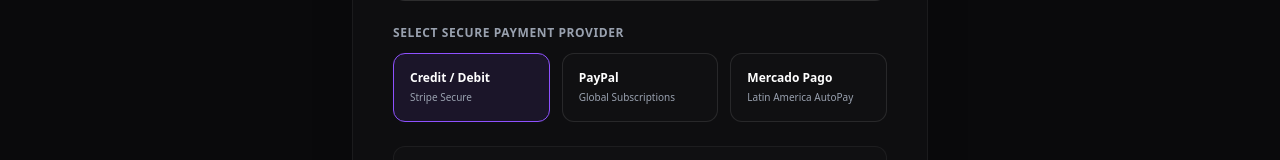
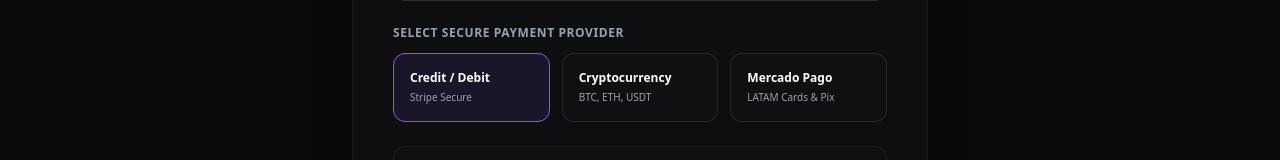
Before and after one commit to legolas0630/AuraTV, a Next.js app: page /register in a window 1280 px wide. Shown: the part 441-601 px from the top of the page. Built offline with nearby package versions, Linux system fonts and the light colour scheme; no server answers.

Commit message:
feat: pasarela de pagos automatizada con Mercado Pago y Webhooks

```diff
--- a/package.json
+++ b/package.json
@@ -10,6 +10,7 @@
   },
   "dependencies": {
     "@supabase/supabase-js": "^2.106.1",
+    "mercadopago": "^3.0.0",
     "next": "16.2.6",
     "react": "19.2.4",
     "react-dom": "19.2.4"
--- /dev/null
+++ b/src/app/api/playlist/checkout/mercadopago/route.ts
@@ -0,0 +1,56 @@
+import { NextResponse } from 'next/server';
+import { MercadoPagoConfig, Preference } from 'mercadopago';
+
+// Inicializamos el cliente con tu token secreto
+const client = new MercadoPagoConfig({
+  accessToken: process.env.MERCADOPAGO_ACCESS_TOKEN!
+});
+
+export async function POST(request: Request) {
+  try {
+    const { email, streamToken, currency } = await request.json();
+
+    if (!email || !streamToken) {
+      return NextResponse.json({ error: 'Faltan datos obligatorios.' }, { status: 400 });
+    }
+
+    const preference = new Preference(client);
+
+    // Calculamos la URL base dinámica para los retornos
+    const origin = request.headers.get('origin') || 'https://auratv.vercel.app';
+
+    const response = await preference.create({
+      body: {
+        items: [
+          {
+            id: 'auratv-premium',
+            title: 'AuraTV Premium - Activación Línea Global',
+            quantity: 1,
+            unit_price: currency === 'MXN' ? 175.00 : 9.99, // Ajuste dinámico de tarifa estimada según la moneda
+            currency_id: currency === 'MXN' ? 'MXN' : 'USD',
+          }
+        ],
+        payer: {
+          email: email
+        },
+        // Mapeamos el token único como referencia externa para que viaje con el pago
+        external_reference: streamToken,
+        back_urls: {
+          success: `${origin}/dashboard?status=success`,
+          failure: `${origin}/register?status=failed`,
+          pending: `${origin}/dashboard?status=pending`,
+        },
+        auto_return: 'approved',
+        // Desactivamos métodos que no nos interesen si quisiéramos (opcional)
+        notification_url: `${origin}/api/webhooks/mercadopago`, // El cerebro que recibirá el aviso de pago
+      }
+    });
+
+    // Retornamos el link de pago (init_point) hacia el frontend
+    return NextResponse.json({ id: response.id, init_point: response.init_point });
+
+  } catch (error: any) {
+    console.error('Error creando preferencia MP:', error);
+    return NextResponse.json({ error: 'Error interno del servidor de pagos.' }, { status: 500 });
+  }
+}
--- /dev/null
+++ b/src/app/api/webhooks/mercadopago/route.ts
@@ -0,0 +1,63 @@
+import { NextResponse } from 'next/server';
+import { createClient } from '@supabase/supabase-js';
+
+// Cliente privilegiado de Supabase para guardar cambios del servidor
+const supabaseAdmin = createClient(
+  process.env.NEXT_PUBLIC_SUPABASE_URL!,
+  process.env.SUPABASE_SERVICE_ROLE_KEY!
+);
+
+export async function POST(request: Request) {
+  try {
+    const body = await request.json();
+
+    // Mercado Pago envía alertas por múltiples acciones. Solo nos importan los pagos ("payment")
+    if (body.action === 'payment.created' || body.type === 'payment') {
+      const paymentId = body.data?.id || body.id;
+
+      // Consultamos el estado real del pago directamente a la API de Mercado Pago para evitar hackeos
+      const mpRes = await fetch(`https://api.mercadopago.com/v1/payments/${paymentId}`, {
+        headers: {
+          Authorization: `Bearer ${process.env.MERCADOPAGO_ACCESS_TOKEN}`
+        }
+      });
+
+      if (!mpRes.ok) {
+        return new Response('Error consultando pago en Mercado Pago', { status: 400 });
+      }
+
+      const paymentData = await mpRes.json();
+
+      // Verificamos que el pago esté aprobado al 100%
+      if (paymentData.status === 'approved') {
+        const userStreamToken = paymentData.external_reference; // Recuperamos el token inyectado
+
+        // 1. Escaneamos los usuarios de tu base de datos para ver a quién le pertenece este token
+        const { data: { users }, error: authError } = await supabaseAdmin.auth.admin.listUsers();
+
+        if (authError) throw authError;
+
+        const matchedUser = users.find(u => u.user_metadata?.stream_token === userStreamToken);
+
+        if (matchedUser) {
+          // 2. ¡BOOM! Encontramos al usuario. Actualizamos sus metadatos a Premium Activo de por vida en la nube
+          await supabaseAdmin.auth.admin.updateUserById(matchedUser.id, {
+            user_metadata: {
+              ...matchedUser.user_metadata,
+              subscription_status: 'Premium Active' // El dashboard ahora brillará con este nuevo estado
+            }
+          });
+
+          console.log(`[AuraTV Webhook] Línea activada con éxito para: ${matchedUser.email}`);
+        }
+      }
+    }
+
+    // Mercado Pago exige recibir un código HTTP 200 o 201 para saber que recibiste la notificación correctamente
+    return new Response('OK', { status: 200 });
+
+  } catch (err) {
+    console.error('Crash en Webhook de Mercado Pago:', err);
+    return new Response('Internal Webhook Error', { status: 500 });
+  }
+}
--- a/src/app/layout.tsx
+++ b/src/app/layout.tsx
@@ -1,19 +1,35 @@
 import type { Metadata } from "next";
+import { Geist, Geist_Mono } from "next/font/google";
 import "./globals.css";
+import { AppProvider } from "@/context/AppContext"; // Import context provider
+
+const geistSans = Geist({
+  variable: "--font-geist-sans",
+  subsets: ["latin"],
+});
+
+const geistMono = Geist_Mono({
+  variable: "--font-geist-mono",
+  subsets: ["latin"],
+});
 
 export const metadata: Metadata = {
-  title: "AuraTV | Global Free-to-Air Streaming Portal",
-  description: "Access thousands of live TV channels and video on demand from around the world. Try AuraTV free for 24 hours.",
+  title: "AuraTV | Global Streaming Portal",
+  description: "Next Generation Live Television Protocol",
 };
 
 export default function RootLayout({
   children,
-}: {
+}: Readonly<{
   children: React.ReactNode;
-}) {
+}>) {
   return (
-    <html lang="en">
-      <body className="antialiased">{children}</body>
+    <html lang="en" className="dark">
+      <body className={`${geistSans.variable} ${geistMono.variable} antialiased bg-[#0a0a0c] text-[#f4f4f7] dark:bg-[#0a0a0c] dark:text-[#f4f4f7] transition-colors duration-200`}>
+        <AppProvider>
+          {children}
+        </AppProvider>
+      </body>
     </html>
   );
 }
--- a/src/app/register/page.tsx
+++ b/src/app/register/page.tsx
@@ -2,7 +2,7 @@
 
 import { useState } from 'react';
 import Link from 'next/link';
-import { supabase } from '@/lib/supabase'; // Import the client instance
+import { supabase } from '@/lib/supabase';
 
 export default function RegisterPage() {
   const [email, setEmail] = useState('');
@@ -18,27 +18,54 @@
     const generatedStreamToken = 'aura_' + Math.random().toString(36).substring(2, 15) + Math.random().toString(36).substring(2, 15);
 
     // 2. Sign up the user in Supabase Auth
-    const { data, error } = await supabase.auth.signUp({
+    const { error } = await supabase.auth.signUp({
       email,
       password,
       options: {
-        // We pass the stream token into user metadata so it stores automatically
         data: {
           stream_token: generatedStreamToken,
-          subscription_status: 'trialing', // Sets their entry state to trial
+          subscription_status: 'trialing',
         }
       }
     });
 
-    setLoading(false);
-
     if (error) {
       alert(`Registration Error: ${error.message}`);
+      setLoading(false);
       return;
     }
 
-    // 3. Success! Redirect them over to the respective payment provider checkout
-    alert(`Account created! Token: ${generatedStreamToken}. Redirecting to secure ${paymentMethod} gateway...`);
+    // 3. AUTOMATED ROUTING GATEWAY
+    if (paymentMethod === 'mercadopago') {
+      try {
+        const res = await fetch('/api/checkout/mercadopago', {
+          method: 'POST',
+          headers: { 'Content-Type': 'application/json' },
+          body: JSON.stringify({
+            email: email,
+            streamToken: generatedStreamToken,
+            currency: 'USD'
+          })
+        });
+
+        const paymentData = await res.json();
+        setLoading(false);
+
+        if (paymentData.init_point) {
+          // Immediate redirect to secure Mercado Pago Checkout
+          window.location.href = paymentData.init_point;
+        } else {
+          alert('Error initializing Mercado Pago gateway.');
+        }
+      } catch (paymentErr) {
+        console.error(paymentErr);
+        setLoading(false);
+        alert('Failed to connect to the billing microservice.');
+      }
+    } else {
+      setLoading(false);
+      alert(`Account created! Token: ${generatedStreamToken}. Processing secondary secure connection...`);
+    }
   };
 
   return (
@@ -90,6 +117,8 @@
             <div>
               <label className="block text-xs font-semibold uppercase tracking-wider text-gray-400 mb-3">Select Secure Payment Provider</label>
               <div className="grid grid-cols-1 sm:grid-cols-3 gap-3">
+
+                {/* STRIPE */}
                 <button
                   type="button"
                   onClick={() => setPaymentMethod('stripe')}
@@ -101,17 +130,19 @@
                   <span className="text-[10px] text-gray-400 mt-1">Stripe Secure</span>
                 </button>
 
+                {/* CRYPTO */}
                 <button
                   type="button"
-                  onClick={() => setPaymentMethod('paypal')}
+                  onClick={() => setPaymentMethod('crypto')}
                   className={`p-4 border rounded-xl text-left flex flex-col justify-between transition cursor-pointer ${
-                    paymentMethod === 'paypal' ? 'border-blue-500 bg-blue-500/10' : 'border-white/10 bg-white/[0.01] hover:bg-white/[0.03]'
+                    paymentMethod === 'crypto' ? 'border-amber-500 bg-amber-500/10' : 'border-white/10 bg-white/[0.01] hover:bg-white/[0.03]'
                   }`}
                 >
-                  <span className="text-xs font-bold block text-white">PayPal</span>
-                  <span className="text-[10px] text-gray-400 mt-1">Global Subscriptions</span>
+                  <span className="text-xs font-bold block text-white">Cryptocurrency</span>
+                  <span className="text-[10px] text-gray-400 mt-1">BTC, ETH, USDT</span>
                 </button>
 
+                {/* MERCADO PAGO */}
                 <button
                   type="button"
                   onClick={() => setPaymentMethod('mercadopago')}
@@ -120,7 +151,7 @@
                   }`}
                 >
                   <span className="text-xs font-bold block text-white">Mercado Pago</span>
-                  <span className="text-[10px] text-gray-400 mt-1">Latin America AutoPay</span>
+                  <span className="text-[10px] text-gray-400 mt-1">LATAM Cards & Pix</span>
                 </button>
               </div>
             </div>
@@ -136,7 +167,7 @@
               disabled={loading}
               className="glow-btn w-full text-white font-bold py-4 rounded-xl text-sm shadow-lg cursor-pointer disabled:opacity-50"
             >
-              {loading ? 'Creating Secure Account...' : 'Proceed to Secure Checkout'}
+              {loading ? 'Processing Secure Connection...' : 'Proceed to Secure Checkout'}
             </button>
           </form>
         </div>
```
Also changed, not shown: 1 other file (tests, documents, lock files or other folders). Lines whose indentation alone changed are shown as unchanged.
